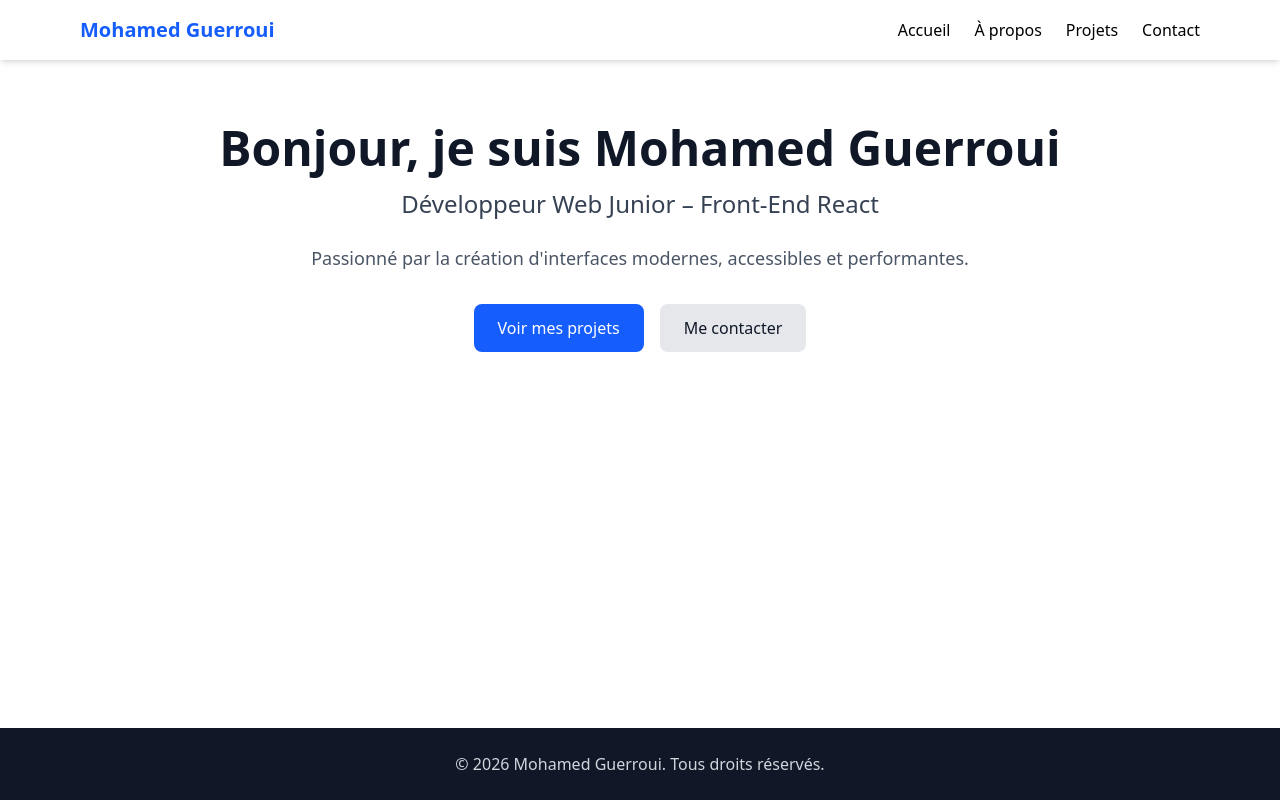
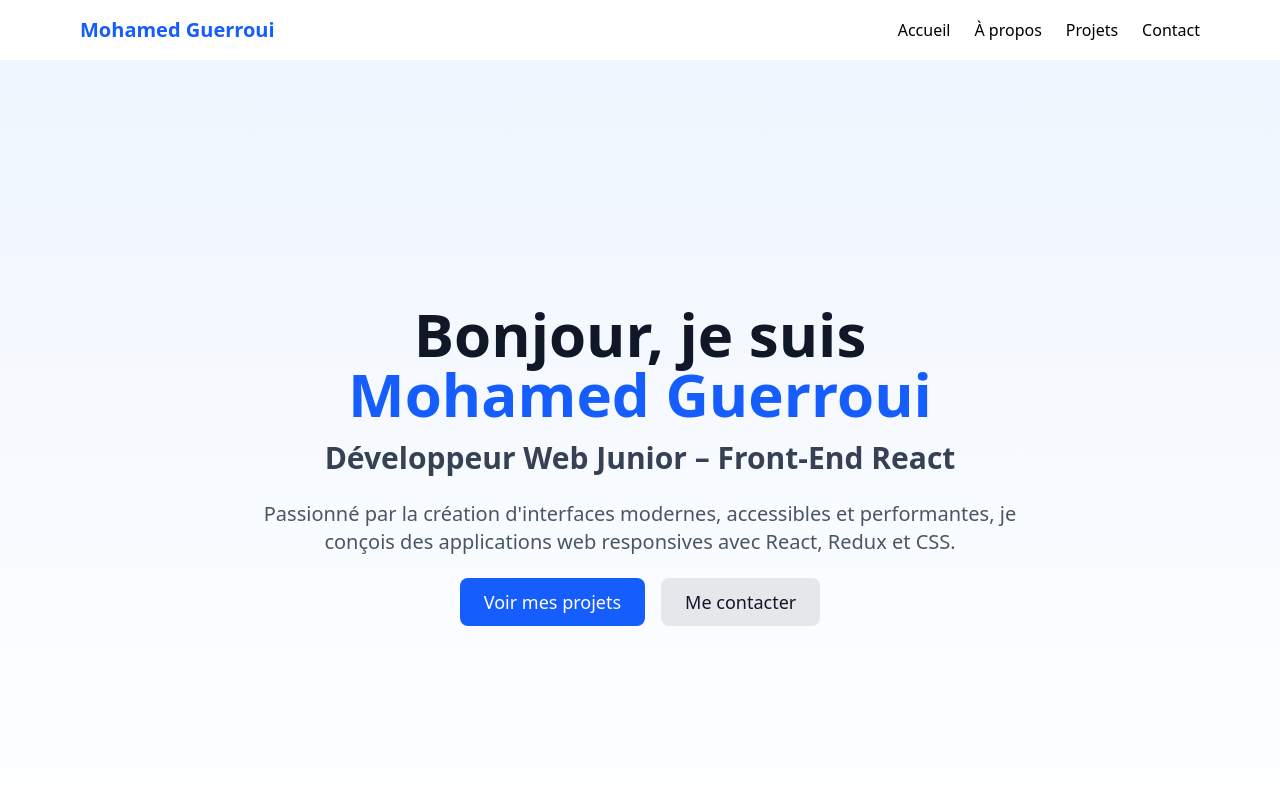
Before and after one commit to mhdgri/Portfolio, a React (Vite) app: page / in a window 1280 px wide. Shown: the top 800 px of the page. Built offline with nearby package versions, Linux system fonts and the light colour scheme.

Commit message:
Add Framer Motion animations to Home page

```diff
--- a/package.json
+++ b/package.json
@@ -10,6 +10,7 @@
     "preview": "vite preview"
   },
   "dependencies": {
+    "framer-motion": "^12.23.22",
     "react": "^19.1.1",
     "react-dom": "^19.1.1",
     "react-router-dom": "^7.9.3"
--- a/src/pages/Home.jsx
+++ b/src/pages/Home.jsx
@@ -1,23 +1,67 @@
+import { motion } from "framer-motion";
+import { Link } from "react-router-dom";
+
 export default function Home() {
   return (
-    <section className="py-16 text-center">
-      <h1 className="text-5xl font-bold text-gray-900 mb-4">
-        Bonjour, je suis Mohamed Guerroui
-      </h1>
-      <h2 className="text-2xl text-gray-700 mb-6">
-        Développeur Web Junior – Front-End React
-      </h2>
-      <p className="text-lg text-gray-600 mb-8 max-w-2xl mx-auto">
-        Passionné par la création d'interfaces modernes, accessibles et performantes.
-      </p>
-      <div className="flex justify-center gap-4">
-        <a href="/projects" className="px-6 py-3 bg-blue-600 text-white rounded-lg hover:bg-blue-700">
-          Voir mes projets
-        </a>
-        <a href="/contact" className="px-6 py-3 bg-gray-200 text-gray-900 rounded-lg hover:bg-gray-300">
-          Me contacter
-        </a>
-      </div>
+    <section className="flex flex-col items-center justify-center min-h-screen bg-gradient-to-b from-blue-50 to-white px-6">
+      <motion.div
+        initial={{ opacity: 0, y: 30 }}
+        animate={{ opacity: 1, y: 0 }}
+        transition={{ duration: 0.6 }}
+        className="text-center max-w-3xl"
+      >
+        <motion.h1
+          initial={{ opacity: 0, y: 20 }}
+          animate={{ opacity: 1, y: 0 }}
+          transition={{ delay: 0.1, duration: 0.5 }}
+          className="text-4xl md:text-6xl font-extrabold text-gray-900 mb-4"
+        >
+          Bonjour, je suis <span className="text-blue-600">Mohamed Guerroui</span>
+        </motion.h1>
+
+        <motion.h2
+          initial={{ opacity: 0, y: 20 }}
+          animate={{ opacity: 1, y: 0 }}
+          transition={{ delay: 0.2, duration: 0.5 }}
+          className="text-2xl md:text-3xl font-semibold text-gray-700 mb-6"
+        >
+          Développeur Web Junior – Front-End React
+        </motion.h2>
+
+        <motion.p
+          initial={{ opacity: 0, y: 20 }}
+          animate={{ opacity: 1, y: 0 }}
+          transition={{ delay: 0.3, duration: 0.5 }}
+          className="text-lg md:text-xl text-gray-600 mb-8"
+        >
+          Passionné par la création d'interfaces modernes, accessibles et performantes,
+          je conçois des applications web responsives avec React, Redux et CSS.
+        </motion.p>
+
+        <motion.div
+          initial={{ opacity: 0, y: 20 }}
+          animate={{ opacity: 1, y: 0 }}
+          transition={{ delay: 0.4, duration: 0.5 }}
+          className="flex justify-center gap-4"
+        >
+          <motion.div whileHover={{ y: -2 }} whileTap={{ scale: 0.98 }}>
+            <Link
+              to="/projects"
+              className="px-6 py-3 bg-blue-600 text-white rounded-lg text-lg font-medium hover:bg-blue-700 transition"
+            >
+              Voir mes projets
+            </Link>
+          </motion.div>
+          <motion.div whileHover={{ y: -2 }} whileTap={{ scale: 0.98 }}>
+            <Link
+              to="/contact"
+              className="px-6 py-3 bg-gray-200 text-gray-900 rounded-lg text-lg font-medium hover:bg-gray-300 transition"
+            >
+              Me contacter
+            </Link>
+          </motion.div>
+        </motion.div>
+      </motion.div>
     </section>
   );
 }
```
Also changed, not shown: 1 other file (tests, documents, lock files or other folders).
